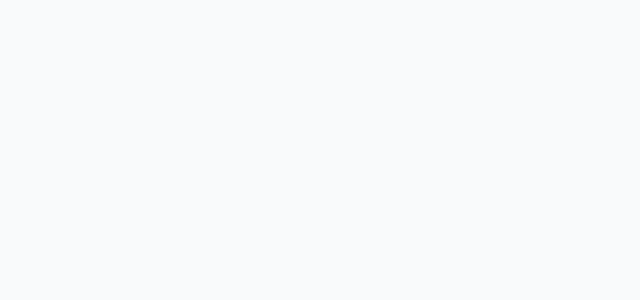
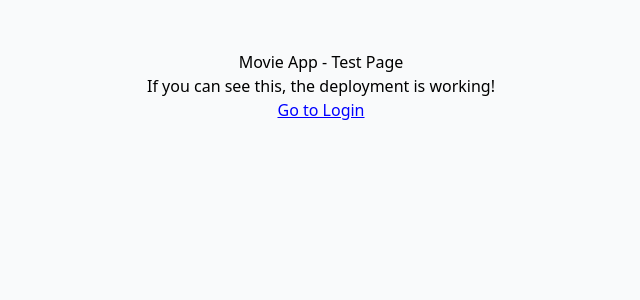
Before and after one commit to MimoriKazuki/movie, a Next.js app: page / in a window 1280 px wide. Before the commit this address had no page. Shown: the top 300 px of the page, without its empty margins (319-959 px from the left). Built offline with nearby package versions, Linux system fonts and the light colour scheme.

Commit message:
Temporarily disable auth and add test page

```diff
--- a/app/(protected)/layout.tsx
+++ b/app/(protected)/layout.tsx
@@ -7,17 +7,18 @@ export default async function ProtectedLayout({
 }: {
   children: React.ReactNode
 }) {
-  try {
-    const supabase = await createClient()
-    const { data: { user }, error } = await supabase.auth.getUser()
+  // 一時的に認証を無効化
+  // try {
+  //   const supabase = await createClient()
+  //   const { data: { user }, error } = await supabase.auth.getUser()
 
-    if (error || !user) {
-      redirect('/login')
-    }
-  } catch (error) {
-    // 認証エラーの場合はログインページへリダイレクト
-    redirect('/login')
-  }
+  //   if (error || !user) {
+  //     redirect('/login')
+  //   }
+  // } catch (error) {
+  //   // 認証エラーの場合はログインページへリダイレクト
+  //   redirect('/login')
+  // }
 
   return (
     <div className="min-h-screen bg-gray-50">
--- a/app/page.tsx
+++ b/app/page.tsx
@@ -1,5 +1,11 @@
-import { redirect } from 'next/navigation'
-
 export default function HomePage() {
-  redirect('/login')
+  return (
+    <div style={{ padding: '50px', textAlign: 'center' }}>
+      <h1>Movie App - Test Page</h1>
+      <p>If you can see this, the deployment is working!</p>
+      <a href="/login" style={{ color: 'blue', textDecoration: 'underline' }}>
+        Go to Login
+      </a>
+    </div>
+  )
 }
```
Also changed, not shown: .claude/settings.local.json.
